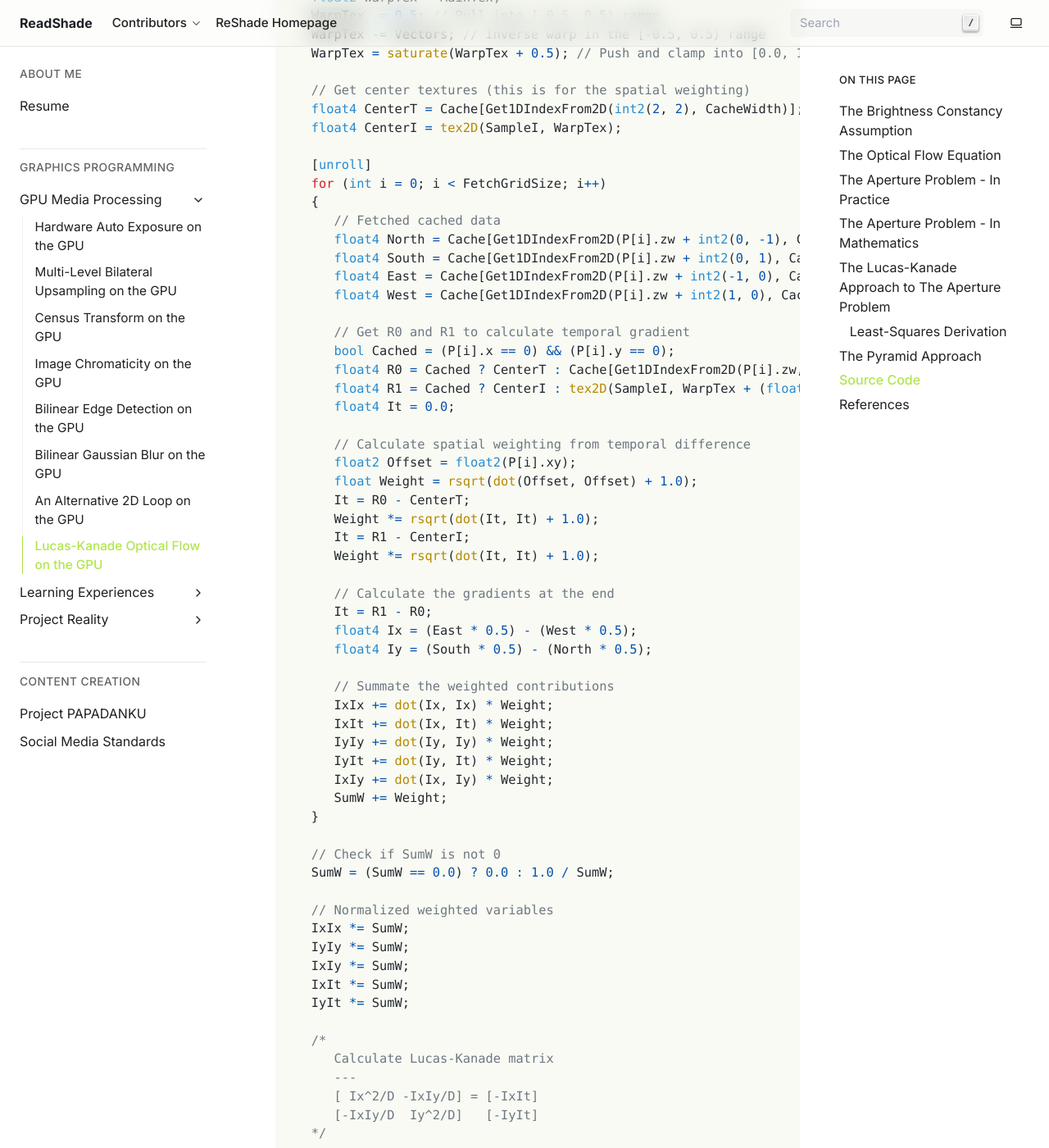
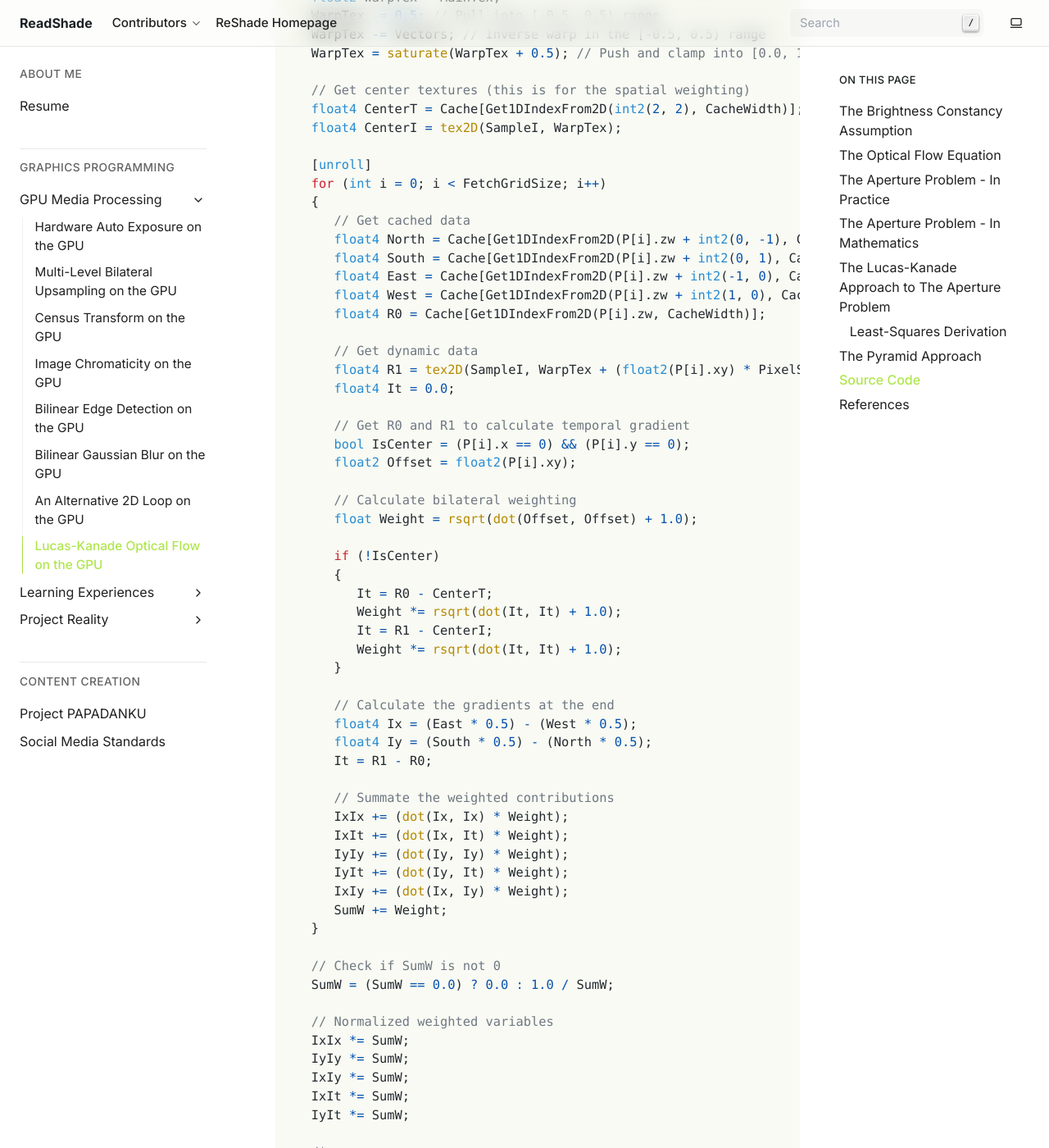
Before and after one commit to papadanku/papadanku.github.io, a Sphinx documentation site: the page built from doc/blog/gpu/opticalflow.rst, in a window 1280 px wide and 1400 px high, scrolled down 9636 px. Shown: the whole window at 82% size. Built offline with Sphinx 7.4.7, drawn with Linux system fonts in a browser that asks for light colours.

Commit message:
Update opticalflow.rst

```diff
--- a/doc/blog/gpu/opticalflow.rst
+++ b/doc/blog/gpu/opticalflow.rst
@@ -415,37 +415,43 @@ Source Code
       [unroll]
       for (int i = 0; i < FetchGridSize; i++)
       {
-         // Fetched cached data
+         // Get cached data
          float4 North = Cache[Get1DIndexFrom2D(P[i].zw + int2(0, -1), CacheWidth)];
          float4 South = Cache[Get1DIndexFrom2D(P[i].zw + int2(0, 1), CacheWidth)];
          float4 East = Cache[Get1DIndexFrom2D(P[i].zw + int2(-1, 0), CacheWidth)];
          float4 West = Cache[Get1DIndexFrom2D(P[i].zw + int2(1, 0), CacheWidth)];
+         float4 R0 = Cache[Get1DIndexFrom2D(P[i].zw, CacheWidth)];
+
+         // Get dynamic data
+         float4 R1 = tex2D(SampleI, WarpTex + (float2(P[i].xy) * PixelSize));
+         float4 It = 0.0;
 
          // Get R0 and R1 to calculate temporal gradient
-         bool Cached = (P[i].x == 0) && (P[i].y == 0);
-         float4 R0 = Cached ? CenterT : Cache[Get1DIndexFrom2D(P[i].zw, CacheWidth)];
-         float4 R1 = Cached ? CenterI : tex2D(SampleI, WarpTex + (float2(P[i].xy) * PixelSize));
-         float4 It = 0.0;
+         bool IsCenter = (P[i].x == 0) && (P[i].y == 0);
+         float2 Offset = float2(P[i].xy);
 
-         // Calculate spatial weighting from temporal difference
-         float2 Offset = float2(P[i].xy);
+         // Calculate bilateral weighting
          float Weight = rsqrt(dot(Offset, Offset) + 1.0);
-         It = R0 - CenterT;
-         Weight *= rsqrt(dot(It, It) + 1.0);
-         It = R1 - CenterI;
-         Weight *= rsqrt(dot(It, It) + 1.0);
+
+         if (!IsCenter)
+         {
+            It = R0 - CenterT;
+            Weight *= rsqrt(dot(It, It) + 1.0);
+            It = R1 - CenterI;
+            Weight *= rsqrt(dot(It, It) + 1.0);
+         }
 
          // Calculate the gradients at the end
-         It = R1 - R0;
          float4 Ix = (East * 0.5) - (West * 0.5);
          float4 Iy = (South * 0.5) - (North * 0.5);
+         It = R1 - R0;
 
          // Summate the weighted contributions
-         IxIx += dot(Ix, Ix) * Weight;
-         IxIt += dot(Ix, It) * Weight;
-         IyIy += dot(Iy, Iy) * Weight;
-         IyIt += dot(Iy, It) * Weight;
-         IxIy += dot(Ix, Iy) * Weight;
+         IxIx += (dot(Ix, Ix) * Weight);
+         IxIt += (dot(Ix, It) * Weight);
+         IyIy += (dot(Iy, Iy) * Weight);
+         IyIt += (dot(Iy, It) * Weight);
+         IxIy += (dot(Ix, Iy) * Weight);
          SumW += Weight;
       }
 
```
